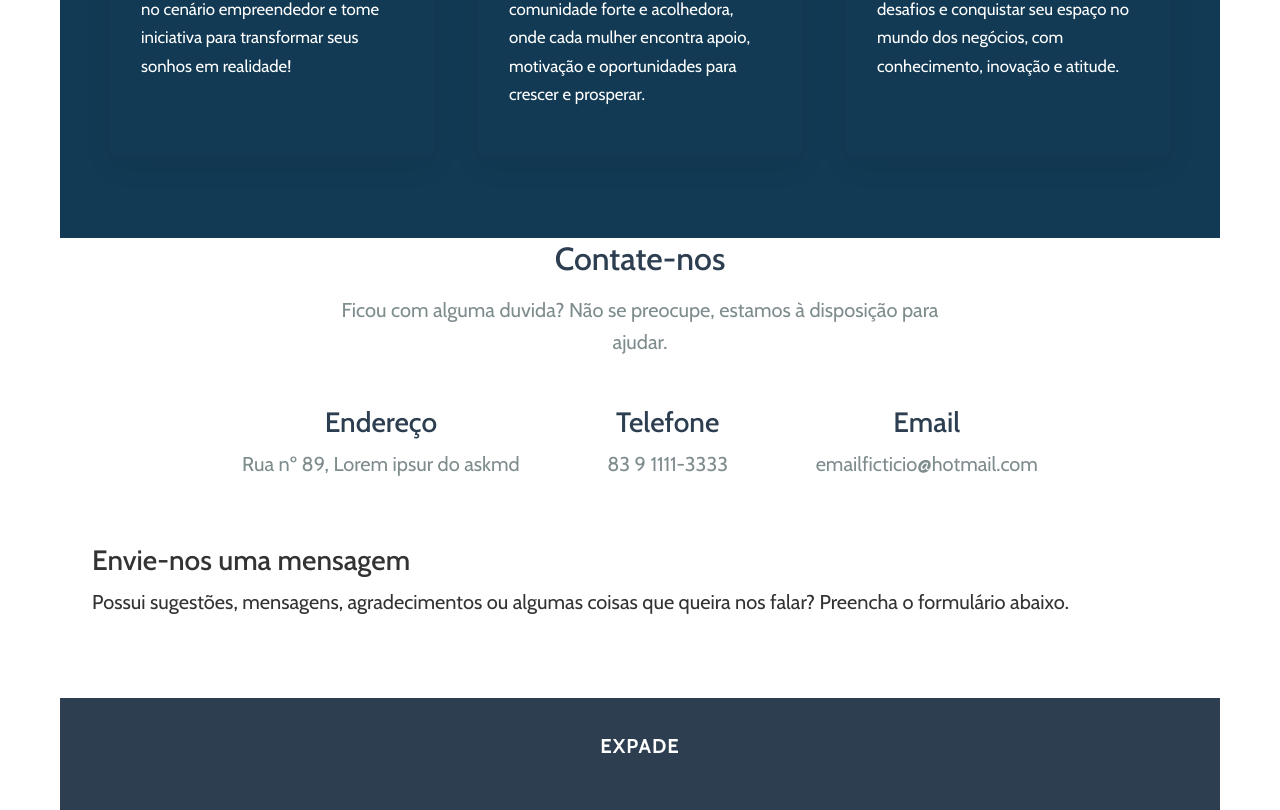
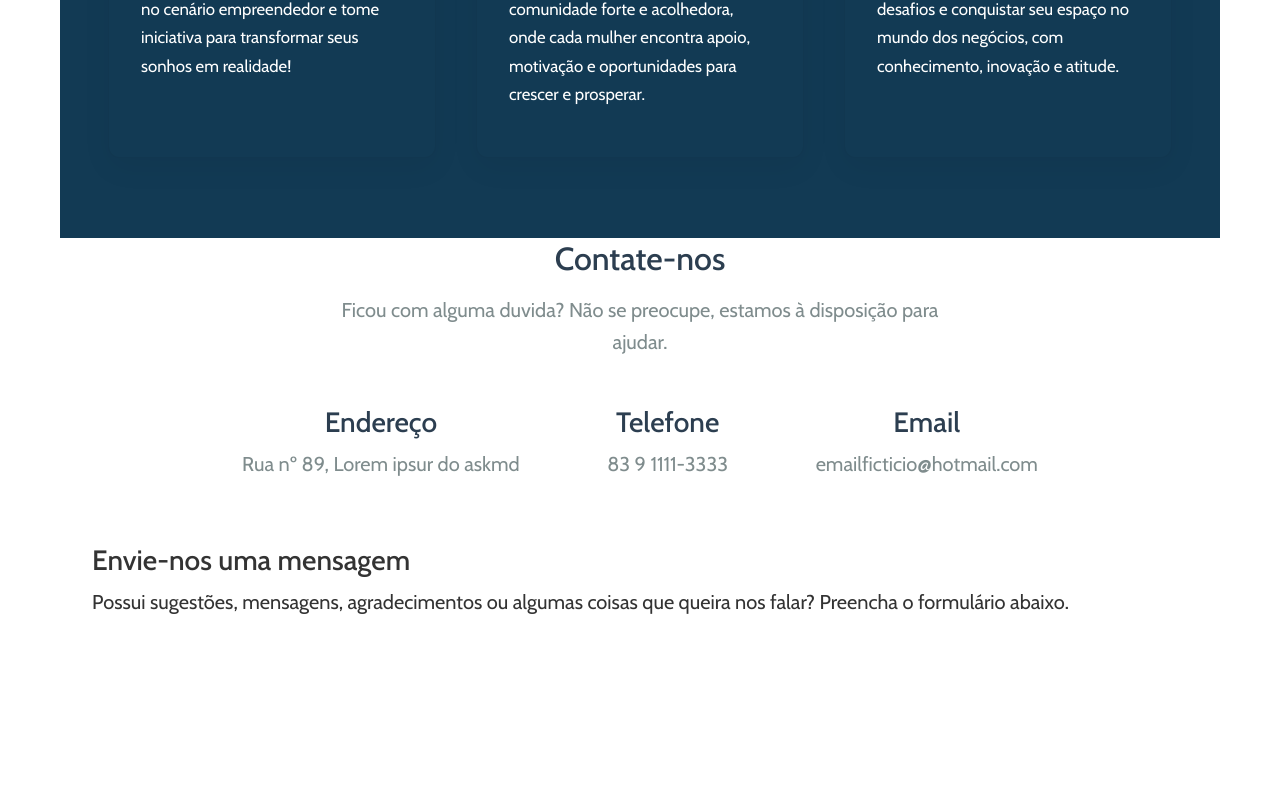
Before and after one commit to LucasWanderleyGomes/ProJuridico-front, a React (Vite) app in the folder projuridico_frontend/: page / in a window 1280 px wide. Shown: the part 1344-2154 px from the top of the page. After the commit the page ends 2042 px from the top, so only its background shows below. Built offline with nearby package versions, Linux system fonts and the light colour scheme; the HTML template or start-up script is replaced by a standard one; a web font is replaced by a local one.

Commit message:
modified:   projuridico_frontend/src/pages/Home.jsx 	modified:   projuridico_frontend/src/styles/components/Community.css

```diff
--- a/projuridico_frontend/src/pages/Home.jsx
+++ b/projuridico_frontend/src/pages/Home.jsx
@@ -15,7 +15,6 @@ const Home = () => {
 
       </main>
       <Contact />
-      <Footer />
     </div>
   );
 };
--- a/projuridico_frontend/src/styles/components/Community.css
+++ b/projuridico_frontend/src/styles/components/Community.css
@@ -6,7 +6,7 @@
   background-color: #123A54;
 }
 
-/* Título principal */
+
 .community__title {
   text-align: center;
   font-size: 2.75rem;
```
